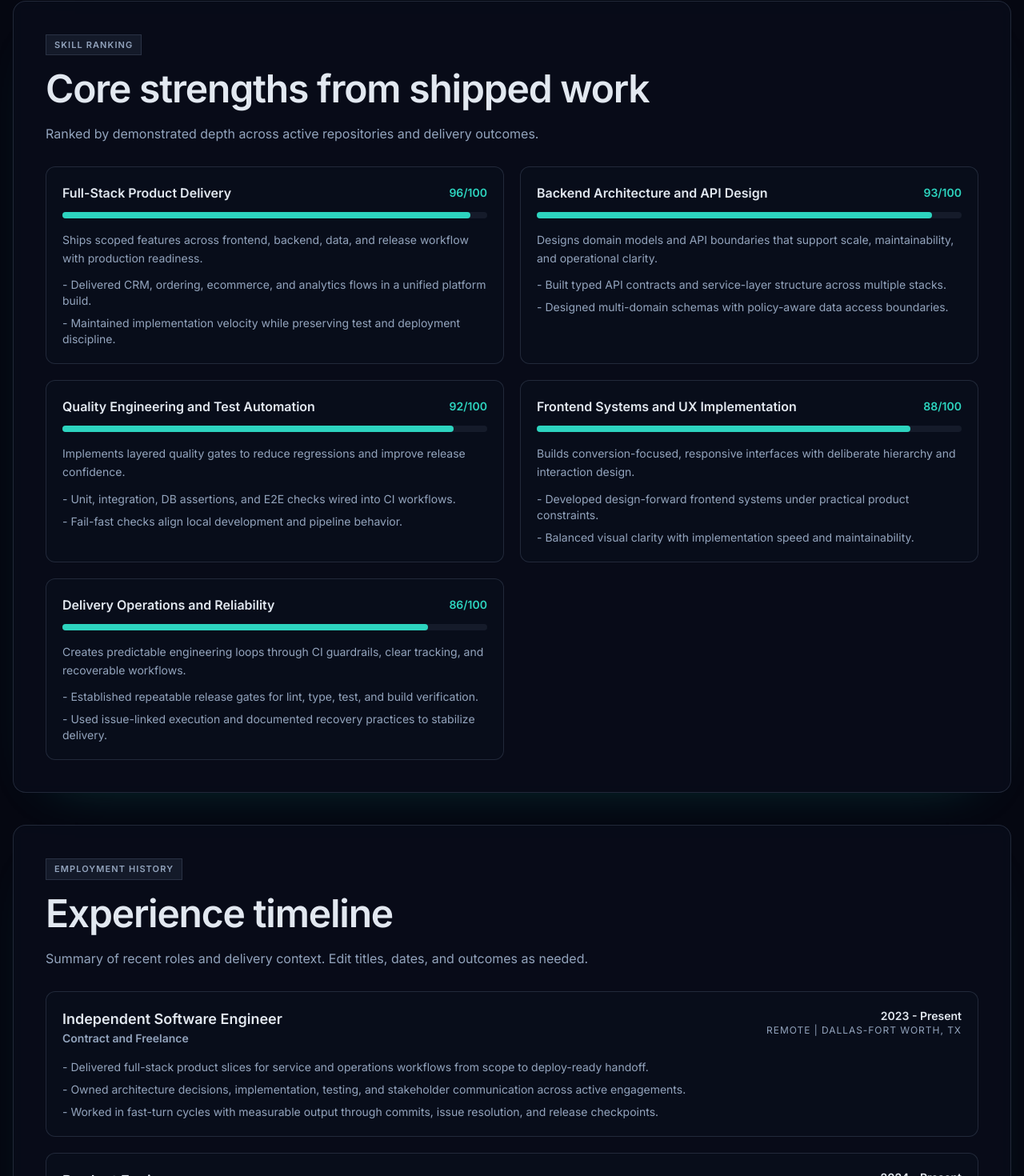
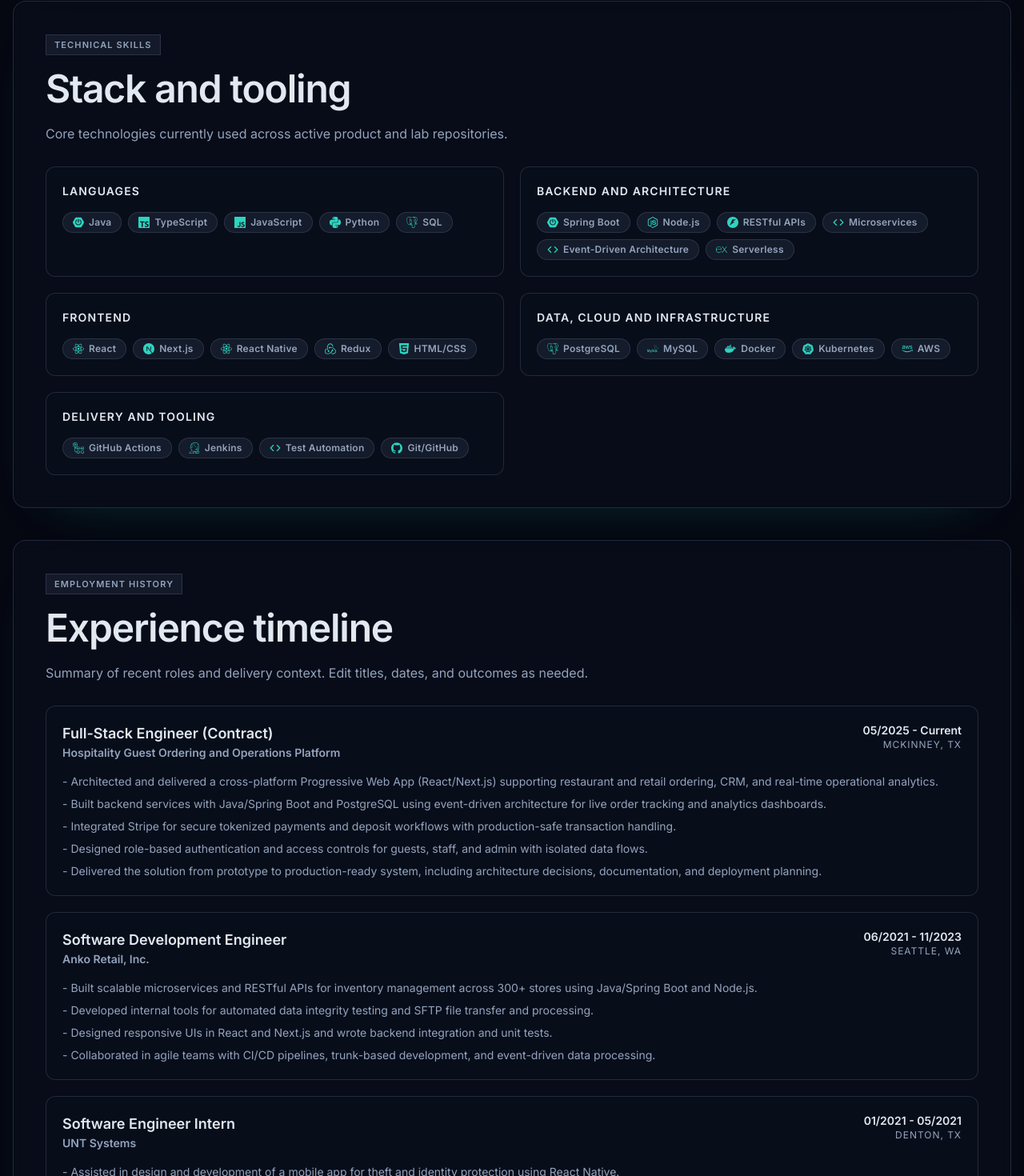
Before and after one commit to MSulSal/portfolio, a Next.js app: page /resume in a window 1280 px wide. Shown: the part 911-2381 px from the top of the page at 80% size. Built offline with nearby package versions, Linux system fonts and the light colour scheme; no server answers.

Commit message:
feat(portfolio): add resume-based experience and tech icon badges

```diff
--- a/src/app/page.tsx
+++ b/src/app/page.tsx
@@ -2,6 +2,7 @@ import Link from "next/link";
 
 import GitActivityPanel from "@/components/GitActivityPanel";
 import Socials from "@/components/Socials";
+import TechBadge from "@/components/TechBadge";
 import { Button } from "@/components/ui/button";
 import {
   featuredProjects,
@@ -88,6 +89,11 @@ const Home = () => {
                 <p className="mt-4 text-sm leading-relaxed muted-text">
                   {project.oneLiner}
                 </p>
+                <div className="mt-4 flex flex-wrap gap-2">
+                  {project.stack.slice(0, 4).map((tech) => (
+                    <TechBadge key={tech} tech={tech} />
+                  ))}
+                </div>
                 <ul className="mt-5 space-y-2 text-sm muted-text">
                   {project.highlights.slice(0, 2).map((item) => (
                     <li key={item}>- {item}</li>
--- a/src/app/resume/page.tsx
+++ b/src/app/resume/page.tsx
@@ -1,11 +1,12 @@
 import Link from "next/link";
 
 import ProofCharts from "@/components/ProofCharts";
+import TechBadge from "@/components/TechBadge";
 import { Button } from "@/components/ui/button";
 import {
   employmentHistory,
   profile,
-  skillRankings,
+  technicalSkillGroups,
 } from "@/data/portfolioData";
 import { getPortfolioActivity } from "@/lib/githubActivity";
 
@@ -56,35 +57,23 @@ const ResumePage = async () => {
         </section>
 
         <section className="surface-card p-7 sm:p-10">
-          <span className="chip">Skill ranking</span>
-          <h2 className="h2-fluid mt-4 text-primary">Core strengths from shipped work</h2>
+          <span className="chip">Technical skills</span>
+          <h2 className="h2-fluid mt-4 text-primary">Stack and tooling</h2>
           <p className="mt-4 text-base leading-relaxed muted-text">
-            Ranked by demonstrated depth across active repositories and delivery outcomes.
+            Core technologies currently used across active product and lab repositories.
           </p>
 
-          <div className="mt-7 grid gap-5 xl:grid-cols-2">
-            {skillRankings.map((skill) => (
-              <article key={skill.id} className="surface-subtle p-5">
-                <div className="flex items-center justify-between gap-3">
-                  <p className="text-base font-semibold text-primary">{skill.skill}</p>
-                  <p className="text-sm font-semibold text-accent">{skill.score}/100</p>
+          <div className="mt-7 grid gap-5 lg:grid-cols-2">
+            {technicalSkillGroups.map((group) => (
+              <article key={group.id} className="surface-subtle p-5">
+                <p className="text-sm font-semibold uppercase tracking-[0.08em] text-primary">
+                  {group.title}
+                </p>
+                <div className="mt-4 flex flex-wrap gap-2">
+                  {group.skills.map((skill) => (
+                    <TechBadge key={skill} tech={skill} />
+                  ))}
                 </div>
-
-                <div className="mt-3 h-2 rounded-full bg-[color:var(--code-bg)]">
-                  <div
-                    className="h-full rounded-full bg-accent"
-                    style={{ width: `${skill.score}%` }}
-                  />
-                </div>
-
-                <p className="mt-4 text-sm leading-relaxed muted-text">
-                  {skill.summary}
-                </p>
-                <ul className="mt-3 space-y-2 text-sm muted-text">
-                  {skill.evidence.map((item) => (
-                    <li key={item}>- {item}</li>
-                  ))}
-                </ul>
               </article>
             ))}
           </div>
--- /dev/null
+++ b/src/components/TechBadge.tsx
@@ -0,0 +1,106 @@
+import type { IconType } from "react-icons";
+import {
+  SiAmazonwebservices,
+  SiDocker,
+  SiExpress,
+  SiFastapi,
+  SiGithub,
+  SiGithubactions,
+  SiHtml5,
+  SiJavascript,
+  SiJenkins,
+  SiKubernetes,
+  SiMysql,
+  SiNextdotjs,
+  SiNodedotjs,
+  SiPostgresql,
+  SiPython,
+  SiReact,
+  SiRedux,
+  SiSpringboot,
+  SiTypescript,
+} from "react-icons/si";
+import { FiCode } from "react-icons/fi";
+
+import { cn } from "@/lib/utils";
+
+interface TechBadgeProps {
+  tech: string;
+  className?: string;
+}
+
+function normalizeTech(value: string) {
+  return value.trim().toLowerCase();
+}
+
+function iconForTech(tech: string): IconType {
+  const normalized = normalizeTech(tech);
+
+  const exact: Record<string, IconType> = {
+    java: SiSpringboot,
+    "spring boot": SiSpringboot,
+    "node.js": SiNodedotjs,
+    nodejs: SiNodedotjs,
+    typescript: SiTypescript,
+    javascript: SiJavascript,
+    react: SiReact,
+    "next.js": SiNextdotjs,
+    "react native": SiReact,
+    redux: SiRedux,
+    postgresql: SiPostgresql,
+    mysql: SiMysql,
+    docker: SiDocker,
+    kubernetes: SiKubernetes,
+    aws: SiAmazonwebservices,
+    "github actions": SiGithubactions,
+    jenkins: SiJenkins,
+    python: SiPython,
+    "html/css": SiHtml5,
+    "git/github": SiGithub,
+    "restful apis": SiFastapi,
+    serverless: SiExpress,
+  };
+
+  if (exact[normalized]) {
+    return exact[normalized];
+  }
+
+  if (normalized.includes("spring")) {
+    return SiSpringboot;
+  }
+  if (normalized.includes("node")) {
+    return SiNodedotjs;
+  }
+  if (normalized.includes("react")) {
+    return SiReact;
+  }
+  if (normalized.includes("next")) {
+    return SiNextdotjs;
+  }
+  if (normalized.includes("sql")) {
+    return SiPostgresql;
+  }
+  if (normalized.includes("github")) {
+    return SiGithub;
+  }
+
+  return FiCode;
+}
+
+const TechBadge = ({ tech, className }: TechBadgeProps) => {
+  const Icon = iconForTech(tech);
+
+  return (
+    <span
+      className={cn(
+        "inline-flex items-center gap-1.5 rounded-full border border-[color:var(--border)] bg-[color:var(--code-bg)] px-3 py-1 text-xs font-semibold tracking-[0.02em] text-[color:var(--muted)]",
+        className
+      )}
+    >
+      <Icon className="h-3.5 w-3.5 text-[color:var(--accent)]" aria-hidden="true" />
+      <span>{tech}</span>
+    </span>
+  );
+};
+
+export default TechBadge;
--- a/src/data/portfolioData.ts
+++ b/src/data/portfolioData.ts
@@ -26,12 +26,10 @@ export interface RoleTrack {
   topEvidence: string[];
 }
 
-export interface SkillRanking {
+export interface TechnicalSkillGroup {
   id: string;
-  skill: string;
-  score: number;
-  summary: string;
-  evidence: string[];
+  title: string;
+  skills: string[];
 }
 
 export interface EmploymentEntry {
@@ -188,98 +186,79 @@ export const services = [
   },
 ];
 
-export const skillRankings: SkillRanking[] = [
+export const technicalSkillGroups: TechnicalSkillGroup[] = [
   {
-    id: "fullstack-delivery",
-    skill: "Full-Stack Product Delivery",
-    score: 96,
-    summary:
-      "Ships scoped features across frontend, backend, data, and release workflow with production readiness.",
-    evidence: [
-      "Delivered CRM, ordering, ecommerce, and analytics flows in a unified platform build.",
-      "Maintained implementation velocity while preserving test and deployment discipline.",
+    id: "languages",
+    title: "Languages",
+    skills: ["Java", "TypeScript", "JavaScript", "Python", "SQL"],
+  },
+  {
+    id: "backend",
+    title: "Backend and Architecture",
+    skills: [
+      "Spring Boot",
+      "Node.js",
+      "RESTful APIs",
+      "Microservices",
+      "Event-Driven Architecture",
+      "Serverless",
     ],
   },
   {
-    id: "backend-architecture",
-    skill: "Backend Architecture and API Design",
-    score: 93,
-    summary:
-      "Designs domain models and API boundaries that support scale, maintainability, and operational clarity.",
-    evidence: [
-      "Built typed API contracts and service-layer structure across multiple stacks.",
-      "Designed multi-domain schemas with policy-aware data access boundaries.",
-    ],
+    id: "frontend",
+    title: "Frontend",
+    skills: ["React", "Next.js", "React Native", "Redux", "HTML/CSS"],
   },
   {
-    id: "quality-automation",
-    skill: "Quality Engineering and Test Automation",
-    score: 92,
-    summary:
-      "Implements layered quality gates to reduce regressions and improve release confidence.",
-    evidence: [
-      "Unit, integration, DB assertions, and E2E checks wired into CI workflows.",
-      "Fail-fast checks align local development and pipeline behavior.",
-    ],
+    id: "cloud-infra",
+    title: "Data, Cloud and Infrastructure",
+    skills: ["PostgreSQL", "MySQL", "Docker", "Kubernetes", "AWS"],
   },
   {
-    id: "frontend-systems",
-    skill: "Frontend Systems and UX Implementation",
-    score: 88,
-    summary:
-      "Builds conversion-focused, responsive interfaces with deliberate hierarchy and interaction design.",
-    evidence: [
-      "Developed design-forward frontend systems under practical product constraints.",
-      "Balanced visual clarity with implementation speed and maintainability.",
-    ],
-  },
-  {
-    id: "devops-reliability",
-    skill: "Delivery Operations and Reliability",
-    score: 86,
-    summary:
-      "Creates predictable engineering loops through CI guardrails, clear tracking, and recoverable workflows.",
-    evidence: [
-      "Established repeatable release gates for lint, type, test, and build verification.",
-      "Used issue-linked execution and documented recovery practices to stabilize delivery.",
-    ],
+    id: "delivery",
+    title: "Delivery and Tooling",
+    skills: ["GitHub Actions", "Jenkins", "Test Automation", "Git/GitHub"],
   },
 ];
 
 export const employmentHistory: EmploymentEntry[] = [
   {
-    id: "independent-engineer",
-    title: "Independent Software Engineer",
-    company: "Contract and Freelance",
-    period: "2023 - Present",
-    location: "Remote | Dallas-Fort Worth, TX",
+    id: "fullstack-contract",
+    title: "Full-Stack Engineer (Contract)",
+    company: "Hospitality Guest Ordering and Operations Platform",
+    period: "05/2025 - Current",
+    location: "McKinney, TX",
     highlights: [
-      "Delivered full-stack product slices for service and operations workflows from scope to deploy-ready handoff.",
-      "Owned architecture decisions, implementation, testing, and stakeholder communication across active engagements.",
-      "Worked in fast-turn cycles with measurable output through commits, issue resolution, and release checkpoints.",
+      "Architected and delivered a cross-platform Progressive Web App (React/Next.js) supporting restaurant and retail ordering, CRM, and real-time operational analytics.",
+      "Built backend services with Java/Spring Boot and PostgreSQL using event-driven architecture for live order tracking and analytics dashboards.",
+      "Integrated Stripe for secure tokenized payments and deposit workflows with production-safe transaction handling.",
+      "Designed role-based authentication and access controls for guests, staff, and admin with isolated data flows.",
+      "Delivered the solution from prototype to production-ready system, including architecture decisions, documentation, and deployment planning.",
     ],
   },
   {
-    id: "product-engineer",
-    title: "Product Engineer",
-    company: "Chama Inn Platform Build",
-    period: "2024 - Present",
-    location: "Product Development",
+    id: "software-development-engineer",
+    title: "Software Development Engineer",
+    company: "Anko Retail, Inc.",
+    period: "06/2021 - 11/2023",
+    location: "Seattle, WA",
     highlights: [
-      "Built and iterated a hospitality operations platform spanning CRM, ordering, ecommerce, and analytics.",
-      "Implemented policy-aware data design and automated quality coverage in support of production behavior.",
-      "Maintained roadmap-to-delivery execution with transparent progress and outcome tracking.",
+      "Built scalable microservices and RESTful APIs for inventory management across 300+ stores using Java/Spring Boot and Node.js.",
+      "Developed internal tools for automated data integrity testing and SFTP file transfer and processing.",
+      "Designed responsive UIs in React and Next.js and wrote backend integration and unit tests.",
+      "Collaborated in agile teams with CI/CD pipelines, trunk-based development, and event-driven data processing.",
     ],
   },
   {
-    id: "history-template",
-    title: "Previous Role (Edit)",
-    company: "Add Company Name",
-    period: "Add Dates",
-    location: "Add Location",
+    id: "software-engineer-intern",
+    title: "Software Engineer Intern",
+    company: "UNT Systems",
+    period: "01/2021 - 05/2021",
+    location: "Denton, TX",
     highlights: [
-      "Replace this entry with your prior employment role and concrete outcomes.",
-      "Use metrics where possible: delivery volume, uptime, cycle-time improvements, or team impact.",
+      "Assisted in design and development of a mobile app for theft and identity protection using React Native.",
+      "Implemented real-time security rating updates, geolocation features, and user authentication.",
+      "Developed permissions-based functionality for multiple user roles, improving usability and security.",
     ],
   },
 ];
@@ -288,7 +267,8 @@ export const roleTracks: RoleTrack[] = [
   {
     id: "sde",
     label: "SDE",
-    summary: "Production-focused full-stack engineering with architecture depth and verifiable delivery outcomes.",
+    summary:
+      "Production-focused full-stack engineering with architecture depth and verifiable delivery outcomes.",
     topEvidence: [
       "Core schema and API delivery across CRM flows with tested contracts.",
       "Strong L4-L5 evidence in architecture ownership and release readiness.",
@@ -298,7 +278,8 @@ export const roleTracks: RoleTrack[] = [
   {
     id: "sdet",
     label: "SDET",
-    summary: "Layered quality strategy using unit, integration, database contract, and browser E2E gates.",
+    summary:
+      "Layered quality strategy using unit, integration, database contract, and browser E2E gates.",
     topEvidence: [
       "146 pgTAP assertions plus CI-enforced quality gates.",
       "Deterministic Playwright smoke coverage integrated into release flow.",
@@ -308,7 +289,8 @@ export const roleTracks: RoleTrack[] = [
   {
     id: "devops-sre",
     label: "DevOps/SRE",
-    summary: "Early-stage operational rigor: CI enforcement, release guardrails, rollback readiness, and runbook discipline.",
+    summary:
+      "Early-stage operational rigor: CI enforcement, release guardrails, rollback readiness, and runbook discipline.",
     topEvidence: [
       "CI gate stack active on PR and main workflows.",
       "Local pre-push parity for fail-fast reliability.",
@@ -318,7 +300,8 @@ export const roleTracks: RoleTrack[] = [
   {
     id: "data-analyst",
     label: "Data Analyst",
-    summary: "Analytics-ready data architecture with SQL quality controls and KPI-focused evolution path.",
+    summary:
+      "Analytics-ready data architecture with SQL quality controls and KPI-focused evolution path.",
     topEvidence: [
       "Event-ready schema design and role-governed data boundaries.",
       "Database tests validating constraints and policy assumptions.",
@@ -330,23 +313,28 @@ export const roleTracks: RoleTrack[] = [
 export const labTracks = [
   {
     name: "MCP Sandbox",
-    objective: "Ship MCP integrations with production-style engineering hygiene.",
+    objective:
+      "Ship MCP integrations with production-style engineering hygiene.",
   },
   {
     name: "Crypto Lab",
-    objective: "Build cryptography depth from first principles to system-level tradeoffs.",
+    objective:
+      "Build cryptography depth from first principles to system-level tradeoffs.",
   },
   {
     name: "Concurrency Lab",
-    objective: "Develop rigorous intuition for correctness, parallelism, and distributed behavior.",
+    objective:
+      "Develop rigorous intuition for correctness, parallelism, and distributed behavior.",
   },
   {
     name: "Graphics Lab",
-    objective: "Build rendering systems from scratch with architecture-first constraints.",
+    objective:
+      "Build rendering systems from scratch with architecture-first constraints.",
   },
   {
     name: "Neural Nets Sandbox",
-    objective: "Implement neural and agentic systems from fundamentals to reproducible experiments.",
+    objective:
+      "Implement neural and agentic systems from fundamentals to reproducible experiments.",
   },
 ];
 
@@ -355,5 +343,5 @@ export function getProjectBySlug(slug: string) {
 }
 
 export const featuredProjects = portfolioProjects.filter(
-  (project) => project.track !== "lab"
+  (project) => project.track !== "lab",
 );
```
Also changed, not shown: src/app/projects/[type]/page.tsx (+2 -6 lines), src/app/projects/page.tsx (+4 -13 lines).
